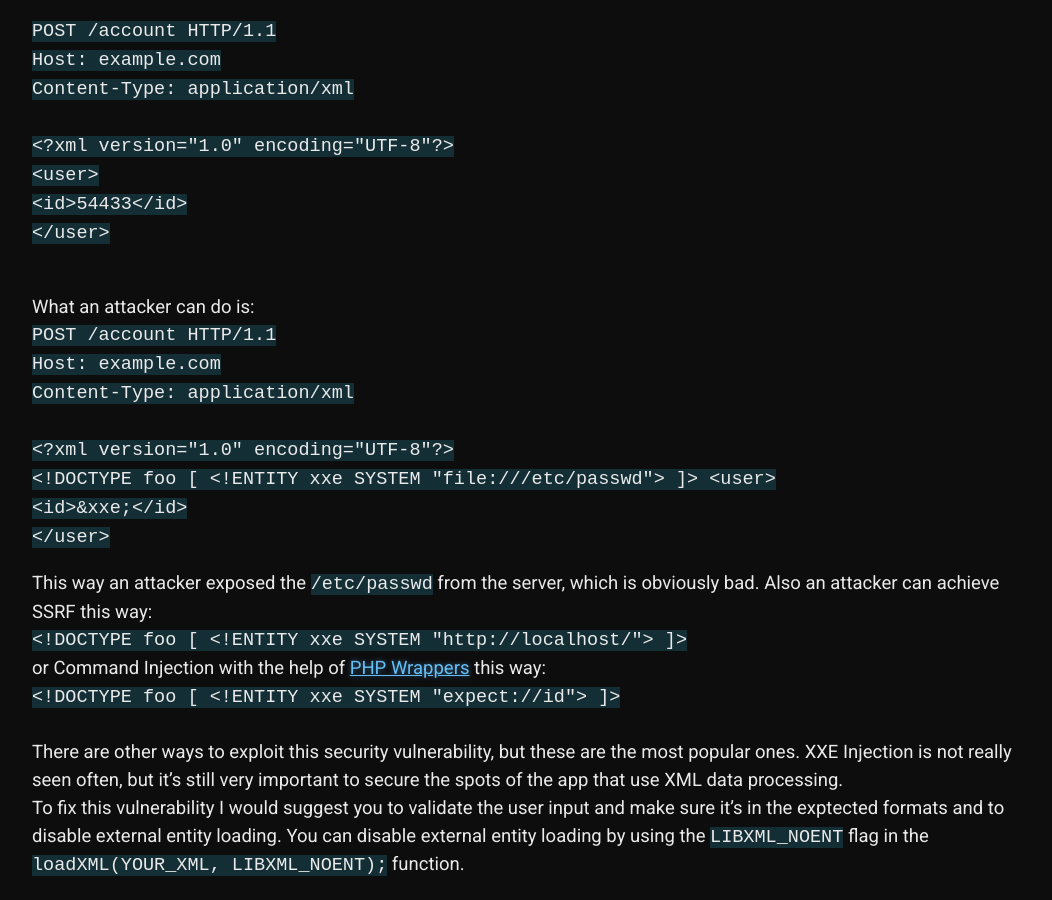
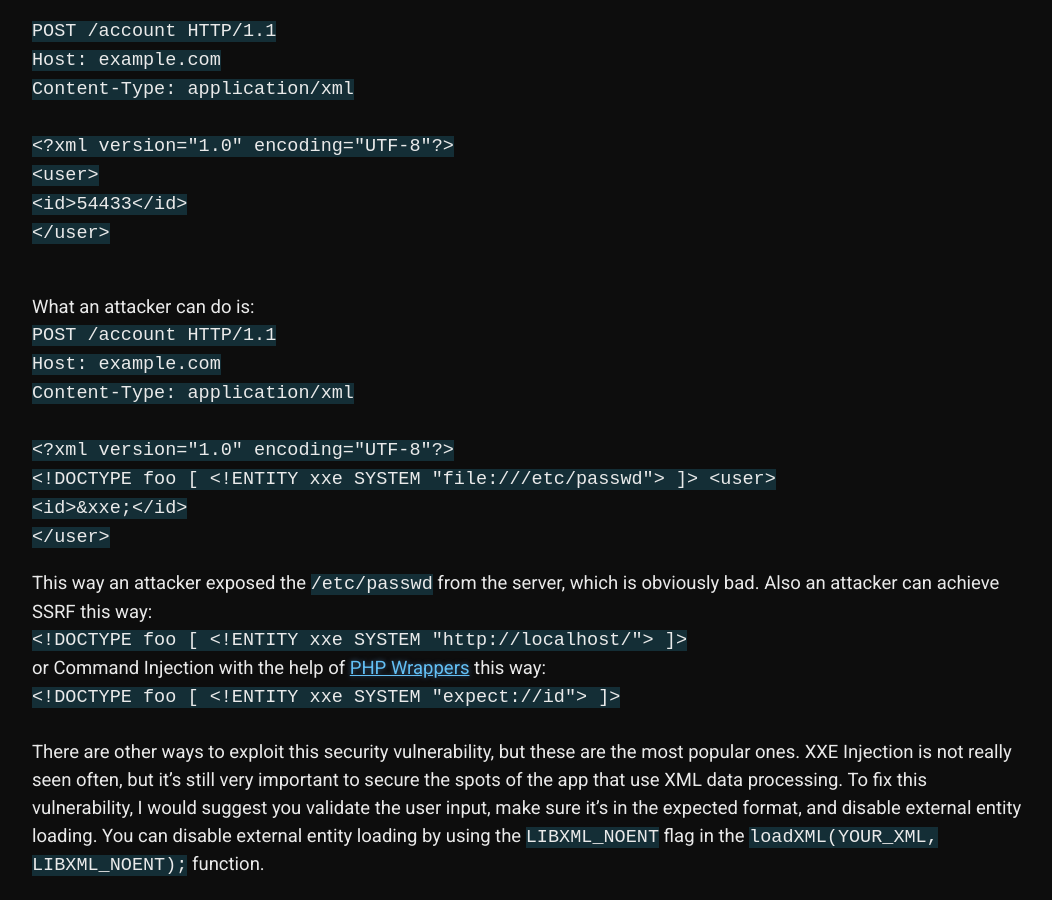
Before and after one commit to 20kilograma/blog, a Jekyll site: the page built from php-sec.md, in a window 1280 px wide and 900 px high, scrolled down 13811 px. Shown: the whole window, without its empty margins (108-1160 px from the left). Built offline with Jekyll 4.4.1, drawn with Linux system fonts in a browser that asks for light colours; some web fonts are replaced; our own code applies the rules of GitHub Pages for plain Markdown files.

Commit message:
Update php-sec.md

```diff
--- a/php-sec.md
+++ b/php-sec.md
@@ -286,5 +286,5 @@
 <code>
   &lt;!DOCTYPE foo [ &lt;!ENTITY xxe SYSTEM "expect://id"> ]>
 </code><br><br>
- There are other ways to exploit this security vulnerability, but these are the most popular ones. XXE Injection is not really seen often, but it's still very important to secure the spots of the app that use XML data processing. <br>
-To fix this vulnerability I would suggest you to validate the user input and make sure it's in the exptected formats and to disable external entity loading. You can disable external entity loading by using the <code>LIBXML_NOENT</code> flag in the <code>loadXML(YOUR_XML, LIBXML_NOENT);</code> function.
+ There are other ways to exploit this security vulnerability, but these are the most popular ones. XXE Injection is not really seen often, but it's still very important to secure the spots of the app that use XML data processing.
+To fix this vulnerability, I would suggest you validate the user input, make sure it's in the expected format, and disable external entity loading. You can disable external entity loading by using the <code>LIBXML_NOENT</code> flag in the <code>loadXML(YOUR_XML, LIBXML_NOENT);</code> function.
```
